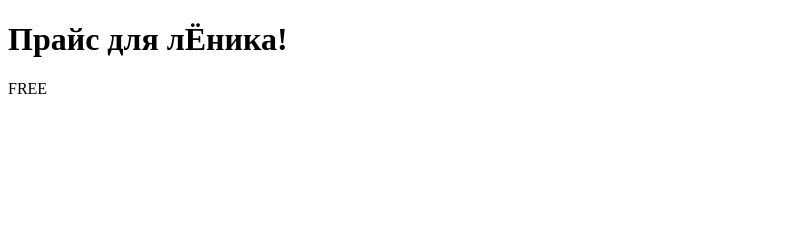
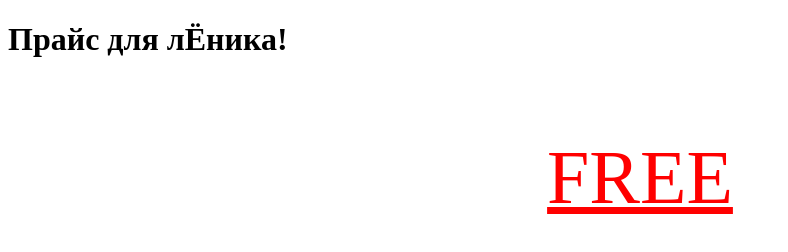
Before and after one commit to Nikpro200125/nikpro200125.github.io, a plain HTML site: page index.html in a window 1280 px wide. Shown: the whole page, without its empty margins (0-788 px from the left). Drawn offline with Linux system fonts and the light colour scheme.

Commit message:
Update style.css

```diff
--- a/style.css
+++ b/style.css
@@ -1,3 +1,10 @@
 h1 {
     align-content: center;
 }
+
+p {
+    color: red;
+    font-size: 76px;
+    text-decoration: underline;
+    text-align: center;
+}
```
